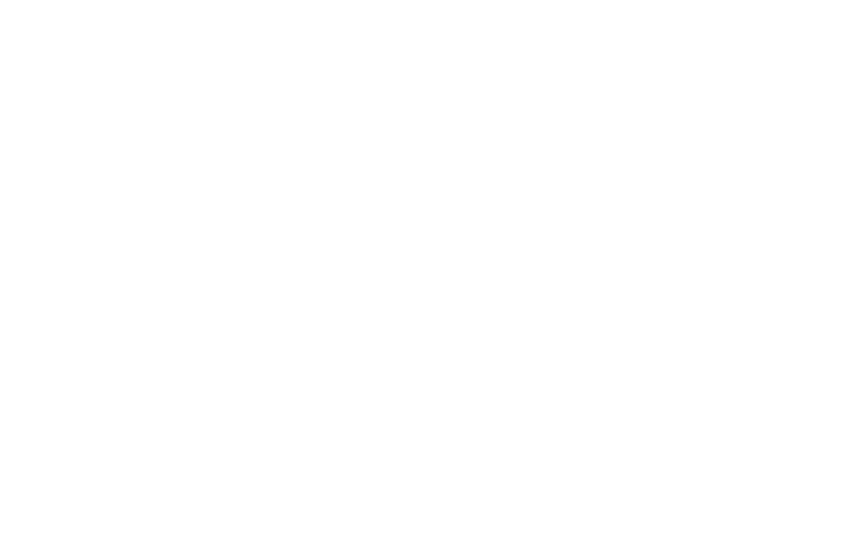
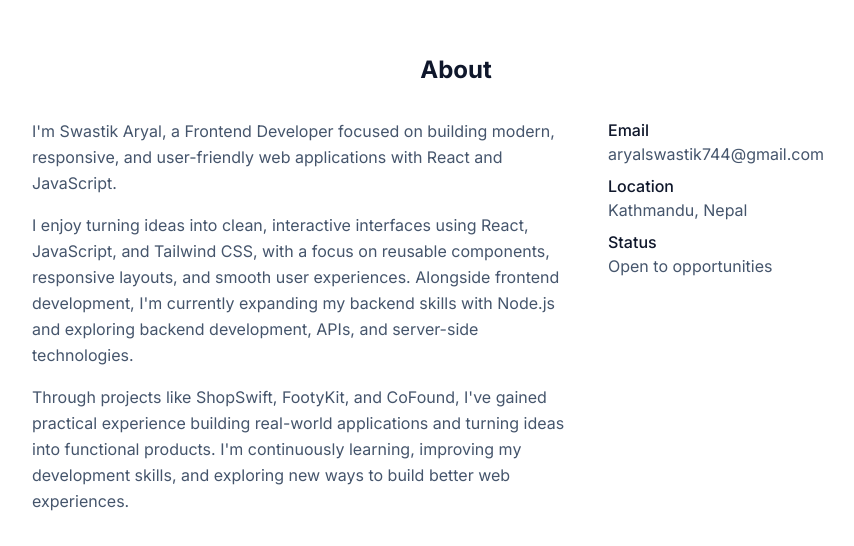
Before and after one commit to SwastikAryal/Portfolio, a React app: page / in a window 1280 px wide. Shown: the part 826-1372 px from the top of the page, without its empty margins (184-1038 px from the left). Before the commit the page ends 800 px from the top, so only its background shows below. Built offline with nearby package versions, Linux system fonts and the light colour scheme; the HTML template or start-up script is replaced by a standard one.

Commit message:
Create the About section to add professional inofrmation

```diff
--- a/src/App.jsx
+++ b/src/App.jsx
@@ -1,11 +1,15 @@
+import Navbar from './components/Navbar'
 import Hero from './components/Hero'
+import About from './components/About'
 import './App.css'
 
 function App() {
   return (
-    <div className="min-h-screen bg-slate-50 dark:bg-slate-950 text-slate-900 dark:text-slate-100">
+    <div className="min-h-screen bg-white dark:bg-slate-950 text-slate-900 dark:text-slate-100">
+      <Navbar />
       <main>
         <Hero />
+        <About />
       </main>
     </div>
   )
--- /dev/null
+++ b/src/components/About.jsx
@@ -0,0 +1,50 @@
+import { portfolioData } from '../data/portfolioData'
+
+export default function About() {
+  return (
+    <section id="about" className="py-20 pt-20">
+      <div className="max-w-4xl mx-auto px-6">
+        <h2 className="text-2xl font-bold text-slate-900 dark:text-slate-100 mb-8 text-center">
+          About
+        </h2>
+        <div className="flex flex-col md:flex-row gap-8 items-start">
+          <div className="md:w-2/3">
+            <p className="text-slate-600 dark:text-slate-400 leading-relaxed mb-4">
+              I'm Swastik Aryal, a Frontend Developer focused on building modern,
+              responsive, and user-friendly web applications with React and JavaScript.
+            </p>
+            <p className="text-slate-600 dark:text-slate-400 leading-relaxed">
+              I enjoy turning ideas into clean, interactive interfaces using React,
+              JavaScript, and Tailwind CSS, with a focus on reusable components,
+              responsive layouts, and smooth user experiences. Alongside frontend
+              development, I'm currently expanding my backend skills with Node.js
+              and exploring backend development, APIs, and server-side technologies.
+            </p>
+            <p className="text-slate-600 dark:text-slate-400 leading-relaxed mt-4">
+              Through projects like ShopSwift, FootyKit, and CoFound, I've gained
+              practical experience building real-world applications and turning ideas
+              into functional products. I'm continuously learning, improving my
+              development skills, and exploring new ways to build better web experiences.
+            </p>
+          </div>
+          <div className="md:w-1/3 text-slate-600 dark:text-slate-400">
+            <dl className="space-y-2">
+              <div>
+                <dt className="font-medium text-slate-900 dark:text-slate-100">Email</dt>
+                <dd>{portfolioData.email}</dd>
+              </div>
+              <div>
+                <dt className="font-medium text-slate-900 dark:text-slate-100">Location</dt>
+                <dd>{portfolioData.location}</dd>
+              </div>
+              <div>
+                <dt className="font-medium text-slate-900 dark:text-slate-100">Status</dt>
+                <dd>Open to opportunities</dd>
+              </div>
+            </dl>
+          </div>
+        </div>
+      </div>
+    </section>
+  )
+}
--- a/src/data/portfolioData.js
+++ b/src/data/portfolioData.js
@@ -3,7 +3,7 @@
   title: 'Front-End Developer & UI Engineer',
   email: 'aryalswastik744@gmail.com',
   location: 'Kathmandu, Nepal',
-  bio: 'I’m a full-stack developer passionate about building practical, user-focused solutions to real-world problems. I work with React, JavaScript, Node.js, PHP, and cloud platforms, and I enjoy creating clean, responsive web applications while continuously learning and collaborating on challenging projects.',
+  bio: 'I’m a Frontend Developer focused on building modern, responsive, and user-friendly web applications. I work primarily with React, JavaScript, and Tailwind CSS, while currently expanding my backend skills with Node.js to grow into a well-rounded full-stack developer.',
 
   social: [
     { name: 'GitHub', href: 'https://github.com/SwastikAryal', icon: 'github' },
@@ -11,7 +11,7 @@
     { name: 'Email', href: 'mailto:aryalswastik744@gmail.com', icon: 'email' },
   ],
 
-  skills: ['React', 'Next.js', 'JavaScript', 'TypeScript', 'Node.js', 'PHP', 'Tailwind CSS', 'HTML', 'CSS', 'React Router', 'Vite'],
+  skills: ['React', 'JavaScript', 'TypeScript', 'Node.js', 'PHP', 'Tailwind CSS', 'HTML', 'CSS'],
 
   projects: [
     {
--- a/src/index.css
+++ b/src/index.css
@@ -1,5 +1,5 @@
+@import url('https://fonts.googleapis.com/css2?family=Inter:wght@400;500;600;700;800&family=JetBrains+Mono:wght@400;500;600&display=swap');
 @import "tailwindcss";
-@import url('https://fonts.googleapis.com/css2?family=Inter:wght@400;500;600;700;800&family=JetBrains+Mono:wght@400;500;600&display=swap');
 
 @layer base {
   :root {
```
